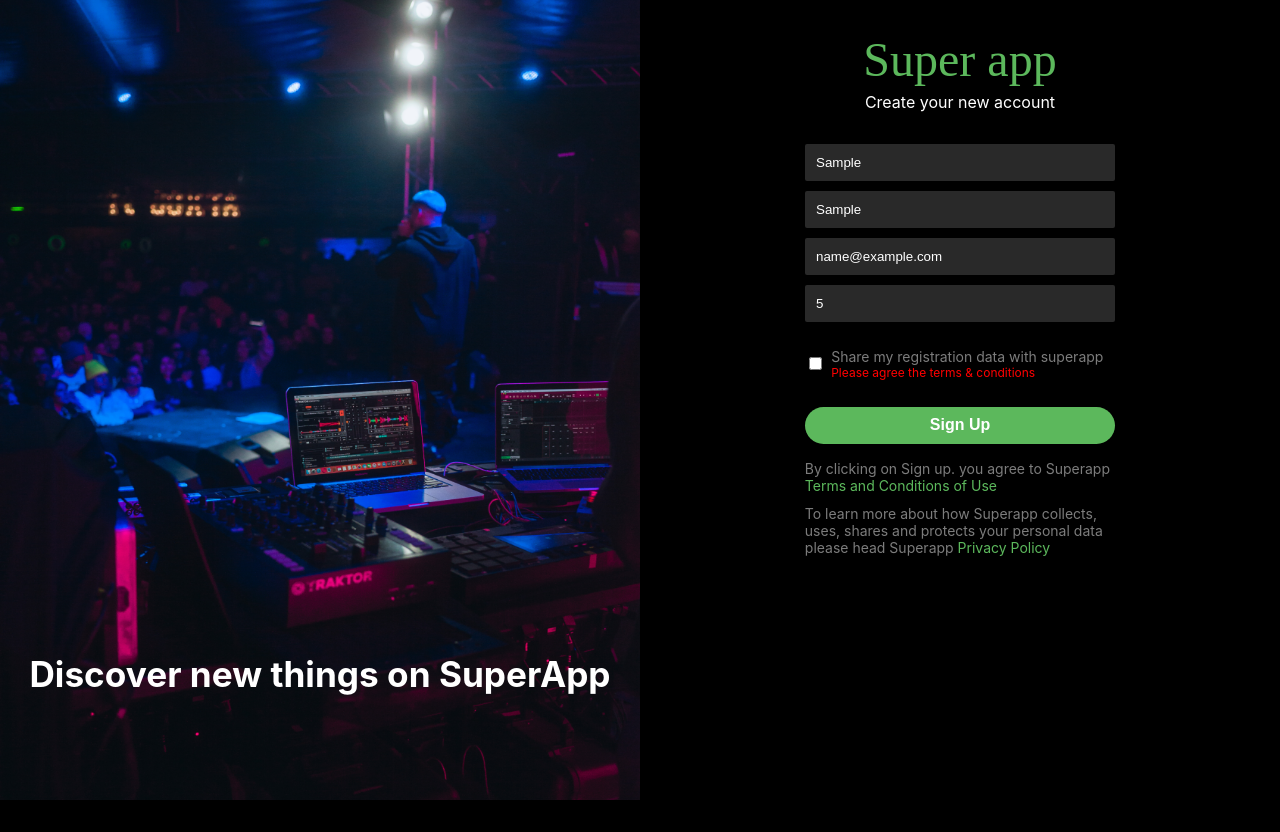
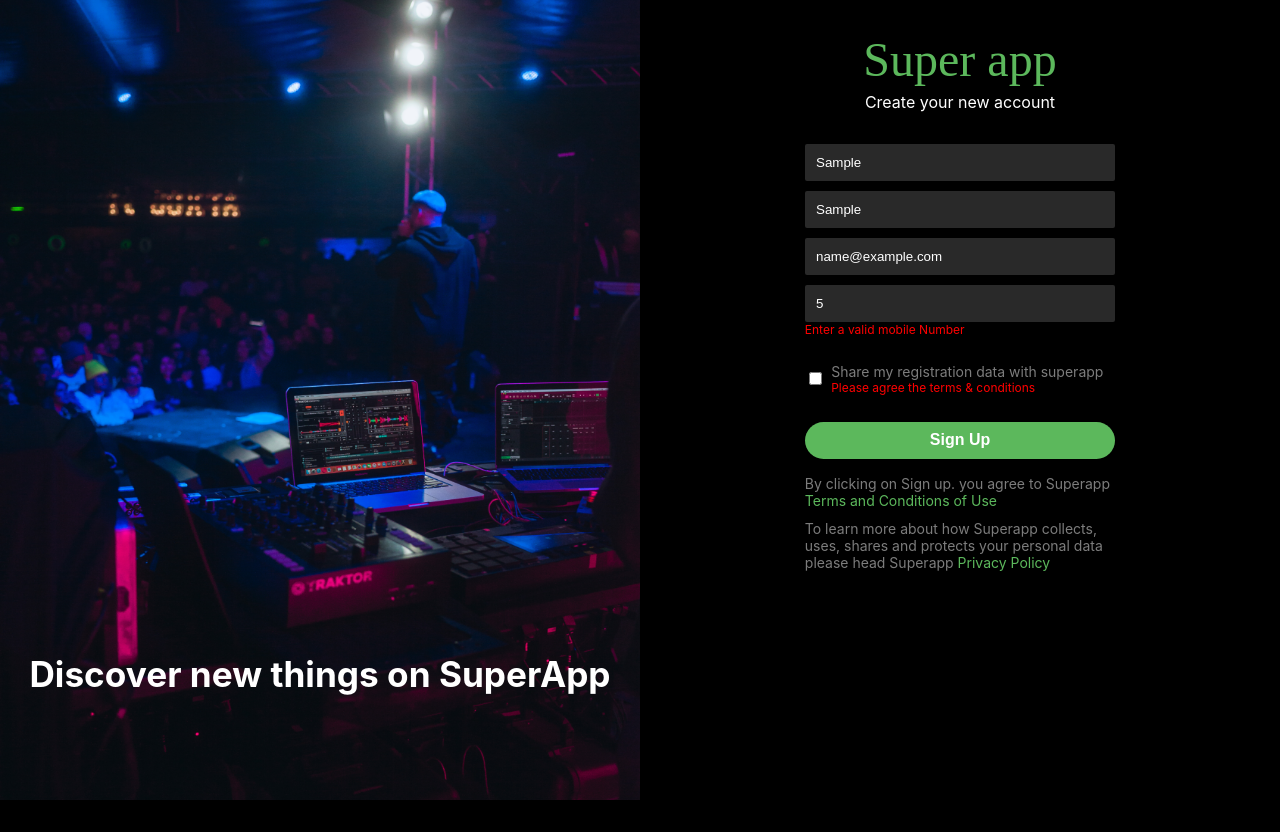
Before and after one commit to SangramYadav4149/SuperApp, a React (Create React App) app: page / in a window 1280 px wide. Both pictures are taken after typing "Sample", "Sample", "name@example.com", "5" into the empty fields and a click on the button "Sign Up". Built offline with nearby package versions, Linux system fonts and the light colour scheme; a web font is replaced by a local one.

Commit message:
added toggle between browse and homepage

```diff
--- a/src/Components/Home/SignUp.jsx
+++ b/src/Components/Home/SignUp.jsx
@@ -7,6 +7,7 @@ const SignUp = () => {
   const [mailError, setMailError] = useState(false);
   const [mobileError, setMobileError] = useState(false);
   const [notvalidMail, setNotvalidMail] = useState(false);
+  const [notvalidMobile, setNotvalidMobile] = useState(false);
   const [agreeError, setAgreeError] = useState(false);
   const [agree, setAgree] = useState(false);
   const [name, setName] = useState("");
@@ -21,6 +22,18 @@ const SignUp = () => {
       setNotvalidMail(true);
     } else {
       setNotvalidMail(false);
+    }
+  };
+  const mobileVarification = (e) => {
+    setMobile(e.target.value);
+    if (
+      !/^\s*(?:\+?(\d{1,3}))?[-. (]*(\d{3})[-. )]*(\d{3})[-. ]*(\d{4})(?: *x(\d+))?\s*$/.test(
+        e.target.value
+      )
+    ) {
+      setNotvalidMobile(true);
+    } else {
+      setNotvalidMobile(false);
     }
   };
 
@@ -100,9 +113,9 @@ const SignUp = () => {
           </div>{" "}
           <div className="form-sec">
             <input
+              value={mail}
               onClick={() => handleResetError()}
               onChange={(e) => mailVarification(e)}
-              value={mail}
               placeholder="Email"
               type="text"
             />
@@ -113,19 +126,24 @@ const SignUp = () => {
             >
               {mailError && !notvalidMail ? "email is required" : null}
 
-              {notvalidMail ? "Enter a valid mail" : null}
+              {notvalidMail && !mailError ? "Enter a valid mail" : null}
             </span>
           </div>{" "}
           <div className="form-sec">
             <input
               onClick={() => handleResetError()}
-              onChange={(e) => setMobile(e.target.value)}
+              onChange={(e) => mobileVarification(e)}
               value={mobile}
               placeholder="Phone"
               type="number"
             />
-            <span className={`${mobileError ? "error-display" : "error-none"}`}>
-              {mobileError ? "Phone is required" : null}
+            <span
+              className={`${
+                mobileError || notvalidMobile ? "error-display" : "error-none"
+              }`}
+            >
+              {mobileError && !notvalidMail ? "Phone is required" : null}
+              {notvalidMobile ? "Enter a valid mobile Number" : null}
             </span>
           </div>
           <div className="form-sec-info flex">
```
